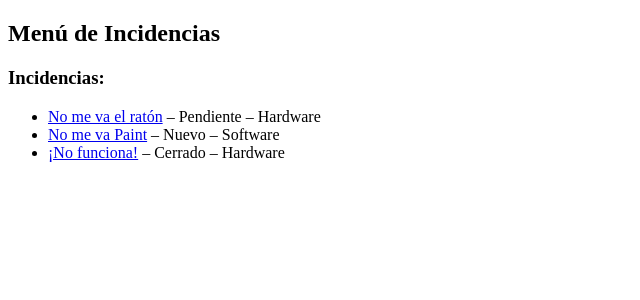
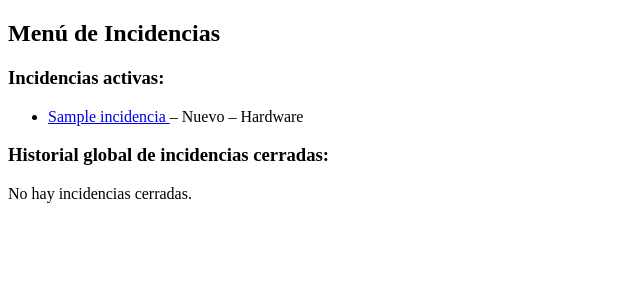
Before and after one commit to Canexy/Incidex, a Django app: page / in a window 1280 px wide. Shown: the part 65-365 px from the top of the page, without its empty margins (0-640 px from the left). Run offline with Django 5.2, Linux system fonts and the light colour scheme; a user stored in the database is signed in; data comes from the database, SQL or seed files in the repository; tables that the repository leaves empty hold one stand-in row (values such as "Sample post").

Commit message:
Nuevo: Flujo de Técnicos y Especialidades

```diff
--- a/incidencias/__init__.py
+++ b/incidencias/__init__.py
@@ -0,0 +1 @@
+default_app_config = 'incidencias.apps.IncidenciasConfig'
--- a/incidencias/views.py
+++ b/incidencias/views.py
@@ -1,97 +1,142 @@
-# Obliga a que el usuario esté autenticado para acceder a las vistas.
 from django.contrib.auth.decorators import login_required
 from django.shortcuts import render, redirect, get_object_or_404
-from django.contrib.auth.models import Group
 from django.views.decorators.http import require_POST
 
-from .models import Incidencia, Tecnico, HistorialEstadoIncidencia
+from .models import Incidencia, Especialidad, HistorialEstadoIncidencia
 from .forms import IncidenciaForm
 
-# Dependiendo del tipo de usuario, muestra diferentes paneles de control.
+
 @login_required
 def home(request):
     user = request.user
     context = {}
 
-    # Usuario normal.
+    es_admin = (
+        user.is_superuser or
+        user.groups.filter(name='Administrador').exists()
+    )
+
     if user.groups.filter(name='Usuarios').exists():
-        incidencias = Incidencia.objects.filter(usuario_creador=user)
+        incidencias_activas = Incidencia.objects.filter(
+            usuario_creador=user
+        ).exclude(estado='cerrado')
+
+        incidencias_cerradas = Incidencia.objects.filter(
+            usuario_creador=user,
+            estado='cerrado'
+        )
+
         context['tipo_panel'] = 'usuario'
-        context['incidencias'] = incidencias
+        context['incidencias'] = incidencias_activas
+        context['incidencias_cerradas'] = incidencias_cerradas
 
-    # Técnico.
     elif user.groups.filter(name='Técnicos').exists():
         try:
-            tecnico = user.tecnico
-        except Tecnico.DoesNotExist:
-            tecnico = None
+            especialidad = user.especialidad
+        except Especialidad.DoesNotExist:
+            especialidad = None
 
-        if tecnico:
-            incidencias_disponibles = Incidencia.objects.filter(tipo_incidencia=tecnico.especialidad, tecnico_asignado__isnull=True)
-            incidencias_asignadas = Incidencia.objects.filter(tecnico_asignado=tecnico)
+        if especialidad:
+            incidencias_disponibles = Incidencia.objects.filter(
+                tipo_incidencia=especialidad.especialidad,
+                tecnico_asignado__isnull=True
+            )
+
+            incidencias_asignadas = Incidencia.objects.filter(
+                tecnico_asignado=especialidad
+            ).exclude(estado='cerrado')
+
+            incidencias_cerradas = Incidencia.objects.filter(
+                tecnico_asignado=especialidad,
+                estado='cerrado'
+            )
+
             context['tipo_panel'] = 'tecnico'
             context['incidencias_disponibles'] = incidencias_disponibles
             context['incidencias_asignadas'] = incidencias_asignadas
+            context['incidencias_cerradas'] = incidencias_cerradas
         else:
             context['tipo_panel'] = 'tecnico_sin_perfil'
 
-    # Administrador (o rol especial de control).
+    elif es_admin:
+        incidencias_activas = Incidencia.objects.exclude(estado='cerrado')
+        incidencias_cerradas = Incidencia.objects.filter(estado='cerrado')
+
+        context['tipo_panel'] = 'admin'
+        context['incidencias'] = incidencias_activas
+        context['incidencias_cerradas'] = incidencias_cerradas
+
     else:
-        incidencias = Incidencia.objects.all()
-        context['tipo_panel'] = 'admin'
-        context['incidencias'] = incidencias
+        context['tipo_panel'] = 'sin_permiso'
 
     return render(request, "incidencias/home.html", context)
 
-# Acción para que un técnico se autoasigne una incidencia disponible.
+
 @login_required
 @require_POST
 def autoasignar_incidencia(request, incidencia_id):
     user = request.user
 
-    # Solo técnicos.
     if not user.groups.filter(name='Técnicos').exists():
         return redirect('home')
 
     try:
-        tecnico = user.tecnico
-    except:
+        especialidad = user.especialidad
+    except Especialidad.DoesNotExist:
         return redirect('home')
 
-    incidencia = get_object_or_404(Incidencia, id=incidencia_id, tecnico_asignado__isnull=True, tipo_incidencia=tecnico.especialidad)
-    incidencia.tecnico_asignado = tecnico
+    incidencia = get_object_or_404(
+        Incidencia,
+        id=incidencia_id,
+        tecnico_asignado__isnull=True,
+        tipo_incidencia=especialidad.especialidad
+    )
+
+    incidencia.tecnico_asignado = especialidad
     incidencia.estado = 'abierto'
     incidencia.save()
 
     return redirect('home')
 
-# Acción para que un técnico cambie el estado de una incidencia asignada.
+
 @login_required
 @require_POST
 def cambiar_estado_incidencia(request, incidencia_id):
     user = request.user
 
-    # Solo técnicos.
     if not user.groups.filter(name='Técnicos').exists():
         return redirect('home')
 
     try:
-        tecnico = user.tecnico
-    except Tecnico.DoesNotExist:
+        especialidad = user.especialidad
+    except Especialidad.DoesNotExist:
         return redirect('home')
 
-    incidencia = get_object_or_404(Incidencia, id=incidencia_id, tecnico_asignado=tecnico)
+    incidencia = get_object_or_404(
+        Incidencia,
+        id=incidencia_id,
+        tecnico_asignado=especialidad
+    )
+
+    if incidencia.estado == 'cerrado':
+        return redirect('detalle_incidencia', incidencia_id=incidencia.id)
+
     nuevo_estado = request.POST.get('estado')
     estados_validos = ['pendiente', 'en_espera', 'resuelto', 'cerrado']
 
     if nuevo_estado in estados_validos and nuevo_estado != incidencia.estado:
-        HistorialEstadoIncidencia.objects.create(incidencia=incidencia, estado_anterior=incidencia.estado, estado_nuevo=nuevo_estado, cambiado_por=user)
+        HistorialEstadoIncidencia.objects.create(
+            incidencia=incidencia,
+            estado_anterior=incidencia.estado,
+            estado_nuevo=nuevo_estado,
+            cambiado_por=user
+        )
         incidencia.estado = nuevo_estado
         incidencia.save()
 
     return redirect('home')
 
-#Creación de una nueva incidencia por parte de un usuario.
+
 @login_required
 def crear_incidencia(request):
     user = request.user
@@ -112,27 +157,40 @@
 
     return render(request, 'incidencias/crear_incidencia.html', {'form': form})
 
-# Vista detallada de una incidencia.
+
 @login_required
 def detalle_incidencia(request, incidencia_id):
     user = request.user
     incidencia = get_object_or_404(Incidencia, id=incidencia_id)
 
-    es_admin = user.is_superuser
+    es_admin = (
+        user.is_superuser or
+        user.groups.filter(name='Administrador').exists()
+    )
     es_usuario_creador = incidencia.usuario_creador == user
     es_tecnico = user.groups.filter(name='Técnicos').exists()
     es_tecnico_asignado = False
     puede_autoasignar = False
 
-    if es_tecnico and hasattr(user, 'tecnico'):
-        tecnico = user.tecnico
-        es_tecnico_asignado = incidencia.tecnico_asignado == tecnico
-        puede_autoasignar = (incidencia.tecnico_asignado is None and incidencia.tipo_incidencia == tecnico.especialidad)
+    if es_tecnico and hasattr(user, 'especialidad'):
+        especialidad = user.especialidad
+        es_tecnico_asignado = incidencia.tecnico_asignado == especialidad
+        puede_autoasignar = (
+            incidencia.tecnico_asignado is None and
+            incidencia.tipo_incidencia == especialidad.especialidad
+        )
 
-    if not (es_admin or es_usuario_creador or es_tecnico_asignado):
+    if not (es_admin or es_usuario_creador or es_tecnico_asignado or puede_autoasignar):
         return redirect('home')
 
     historial = incidencia.historial_estados.order_by('-fecha_cambio')
-    context = {'incidencia': incidencia, 'historial': historial, 'es_tecnico': es_tecnico, 'es_tecnico_asignado': es_tecnico_asignado, 'puede_autoasignar': puede_autoasignar}
+
+    context = {
+        'incidencia': incidencia,
+        'historial': historial,
+        'es_tecnico': es_tecnico,
+        'es_tecnico_asignado': es_tecnico_asignado,
+        'puede_autoasignar': puede_autoasignar
+    }
 
     return render(request, 'incidencias/detalle_incidencia.html', context)
--- a/templates/incidencias/home.html
+++ b/templates/incidencias/home.html
@@ -7,30 +7,45 @@
 {% block content %}
     <h2>Menú de Incidencias</h2>
 
-    {# Cada usuario tendrá un menú de incidencias personalizado, acorde al grupo al que pertenece. #}
+    {% if tipo_panel == 'usuario' %}
 
-    {% if tipo_panel == 'usuario' %}
-    {# 'Usuario' sólo podrá ver sus incidencias. #}
-
-        <h3>Mis incidencias:</h3>
+        <h3>Mis incidencias activas:</h3>
 
         {% if incidencias %}
             <ul>
             {% for incidencia in incidencias %}
                 <li>
-                    <a href="{% url 'detalle_incidencia' incidencia.id %}">{{ incidencia.titulo }}</a> – {{ incidencia.get_estado_display }} ({{ incidencia.get_criticidad_display }})
-                    <!-- Uso .get_x_display para humanizar el texto. -->
+                    <a href="{% url 'detalle_incidencia' incidencia.id %}">
+                        {{ incidencia.titulo }}
+                    </a>
+                    – {{ incidencia.get_estado_display }} ({{ incidencia.get_criticidad_display }})
                 </li>
             {% endfor %}
             </ul>
         {% else %}
-            <p>No tienes incidencias registradas.</p>
+            <p>No tienes incidencias activas.</p>
+        {% endif %}
+
+        <h3>Historial de incidencias cerradas:</h3>
+
+        {% if incidencias_cerradas %}
+            <ul>
+            {% for incidencia in incidencias_cerradas %}
+                <li>
+                    <a href="{% url 'detalle_incidencia' incidencia.id %}">
+                        {{ incidencia.titulo }}
+                    </a>
+                    – Cerrada
+                </li>
+            {% endfor %}
+            </ul>
+        {% else %}
+            <p>No tienes incidencias cerradas.</p>
         {% endif %}
 
         <a href="{% url 'crear_incidencia' %}">Crear nueva incidencia</a>
 
     {% elif tipo_panel == 'tecnico' %}
-    {# 'Técnico' verá las incidencias disponibles sin técnico asignado (pudiendo asignarse a él mismo) y aquellas en las que está como técnico asignado. #}
 
         <h3>Incidencias disponibles:</h3>
 
@@ -38,8 +53,13 @@
             <ul>
             {% for incidencia in incidencias_disponibles %}
                 <li>
-                    <a href="{% url 'detalle_incidencia' incidencia.id %}">{{ incidencia.titulo }}</a> – {{ incidencia.get_criticidad_display }}
-                    <form method="post" action="{% url 'autoasignar_incidencia' incidencia.id %}" style="display:inline;">
+                    <a href="{% url 'detalle_incidencia' incidencia.id %}">
+                        {{ incidencia.titulo }}
+                    </a>
+                    – {{ incidencia.get_criticidad_display }}
+                    <form method="post"
+                          action="{% url 'autoasignar_incidencia' incidencia.id %}"
+                          style="display:inline;">
                         {% csrf_token %}
                         <button type="submit">Asignar</button>
                     </form>
@@ -56,29 +76,74 @@
             <ul>
             {% for incidencia in incidencias_asignadas %}
                 <li>
-                    <a href="{% url 'detalle_incidencia' incidencia.id %}">{{ incidencia.titulo }}</a> – Estado actual: {{ incidencia.get_estado_display }}
+                    <a href="{% url 'detalle_incidencia' incidencia.id %}">
+                        {{ incidencia.titulo }}
+                    </a>
+                    – Estado actual: {{ incidencia.get_estado_display }}
                 </li>
             {% endfor %}
             </ul>
         {% else %}
-            <p>No tienes incidencias asignadas.</p>
+            <p>No tienes incidencias asignadas activas.</p>
+        {% endif %}
+
+        <h3>Historial de incidencias cerradas:</h3>
+
+        {% if incidencias_cerradas %}
+            <ul>
+            {% for incidencia in incidencias_cerradas %}
+                <li>
+                    <a href="{% url 'detalle_incidencia' incidencia.id %}">
+                        {{ incidencia.titulo }}
+                    </a>
+                    – Cerrada
+                </li>
+            {% endfor %}
+            </ul>
+        {% else %}
+            <p>No tienes incidencias cerradas.</p>
         {% endif %}
 
     {% elif tipo_panel == 'admin' %}
-    {# 'Administrador' verá todas las incidencias que existen. #}
 
-        <h3>Incidencias:</h3>
+        <h3>Incidencias activas:</h3>
 
+        {% if incidencias %}
             <ul>
             {% for incidencia in incidencias %}
                 <li>
-                <a href="{% url 'detalle_incidencia' incidencia.id %}">{{ incidencia.titulo }}</a> – {{ incidencia.get_estado_display }} – {{ incidencia.get_tipo_incidencia_display }}
+                    <a href="{% url 'detalle_incidencia' incidencia.id %}">
+                        {{ incidencia.titulo }}
+                    </a>
+                    – {{ incidencia.get_estado_display }}
+                    – {{ incidencia.get_tipo_incidencia_display }}
                 </li>
             {% endfor %}
             </ul>
+        {% else %}
+            <p>No hay incidencias activas.</p>
+        {% endif %}
+
+        <h3>Historial global de incidencias cerradas:</h3>
+
+        {% if incidencias_cerradas %}
+            <ul>
+            {% for incidencia in incidencias_cerradas %}
+                <li>
+                    <a href="{% url 'detalle_incidencia' incidencia.id %}">
+                        {{ incidencia.titulo }}
+                    </a>
+                    – Cerrada
+                </li>
+            {% endfor %}
+            </ul>
+        {% else %}
+            <p>No hay incidencias cerradas.</p>
+        {% endif %}
 
     {% else %}
-    {# Control sobre perfiles que no son válidos. #}
+
         <p>No tienes un perfil válido configurado.</p>
+
     {% endif %}
 {% endblock %}
```
Also changed, not shown: ToDo.md (+13 -9 lines), incidencias/admin.py (+105 -5 lines), incidencias/apps.py (+34 -0 lines), incidencias/models.py (+17 -12 lines), incidex/settings.py (+6 -1 lines), static/css/admin_fix.css (added, +8 -0 lines), db.sqlite3, incidencias/migrations/0004_especialidad_alter_incidencia_tecnico_asignado_and_more.py (added), incidencias/migrations/0005_alter_especialidad_options.py (added). Lines whose indentation alone changed are shown as unchanged.
